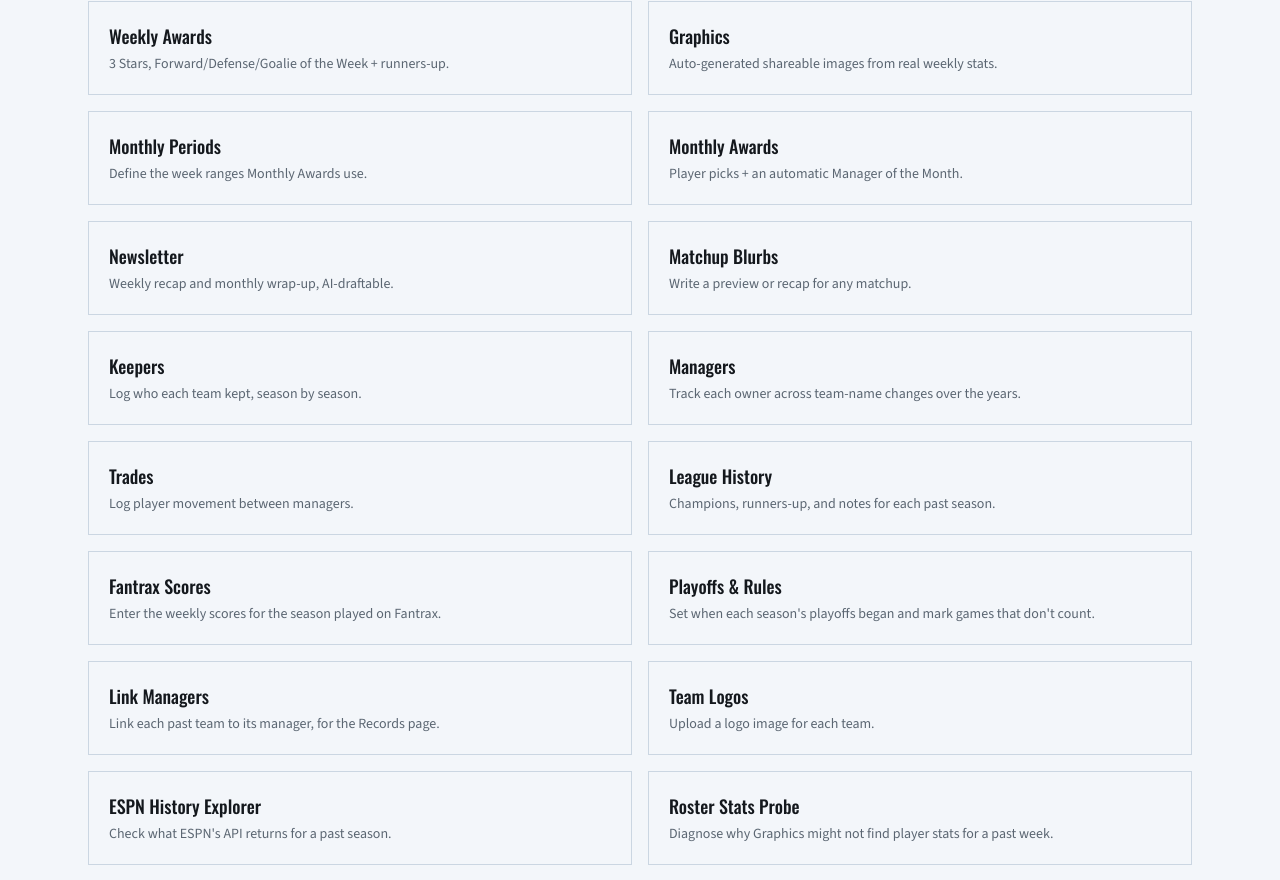
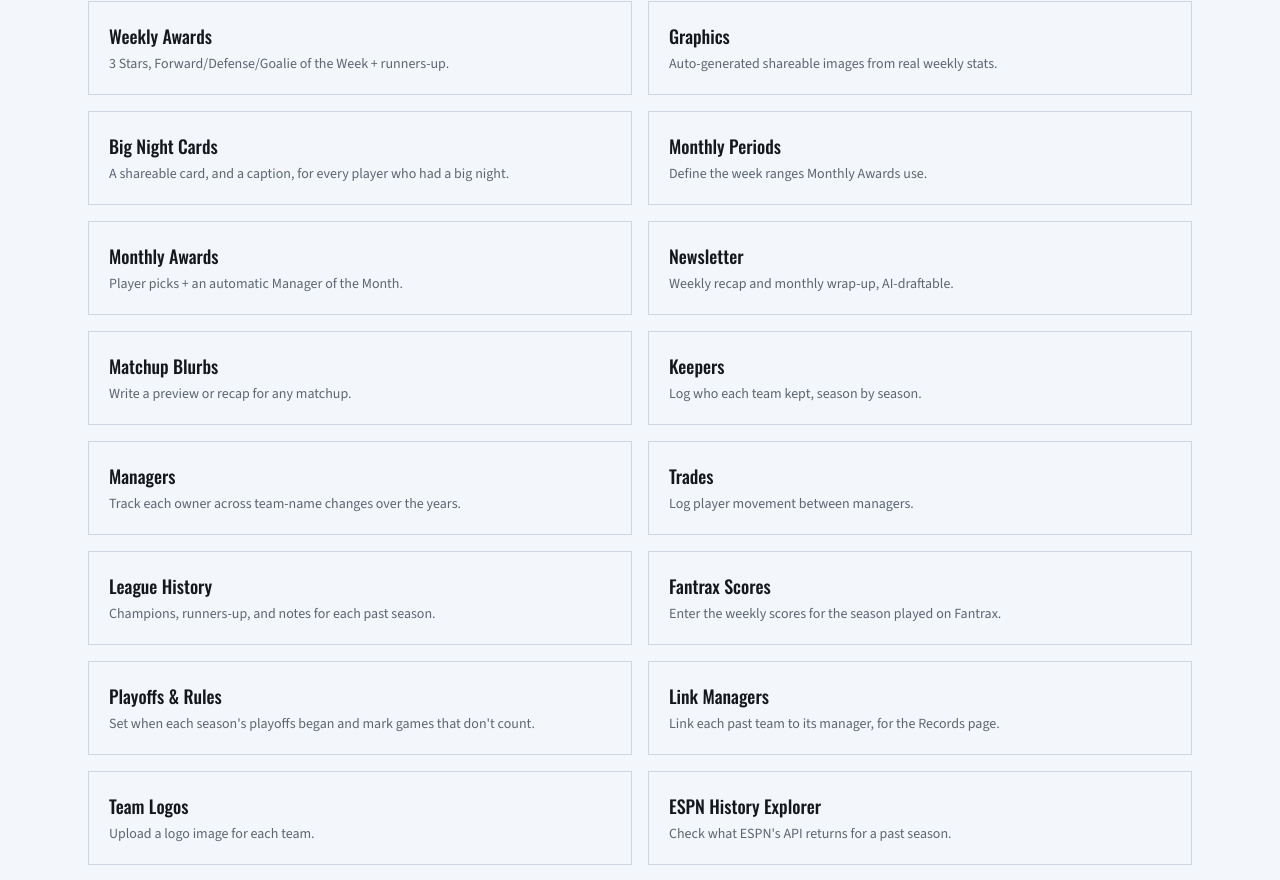
Before and after one commit to DrWaller/League-Hub, a Next.js app: page /admin in a window 1280 px wide. Shown: the part 1060-1940 px from the top of the page. Built offline with nearby package versions, Linux system fonts and the light colour scheme.

Commit message:
Add files via upload

```diff
--- a/app/admin/page.tsx
+++ b/app/admin/page.tsx
@@ -15,6 +15,7 @@ export default async function AdminDashboard() {
     { href: "/admin/weekly", label: "Weekly Checklist", desc: "One page for the weekly routine: blurbs, awards, writeup, graphics, power rankings, luck chart." },
     { href: "/admin/awards", label: "Weekly Awards", desc: "3 Stars, Forward/Defense/Goalie of the Week + runners-up." },
     { href: "/admin/graphics", label: "Graphics", desc: "Auto-generated shareable images from real weekly stats." },
+    { href: "/admin/big-night-cards", label: "Big Night Cards", desc: "A shareable card, and a caption, for every player who had a big night." },
     { href: "/admin/monthly-periods", label: "Monthly Periods", desc: "Define the week ranges Monthly Awards use." },
     { href: "/admin/monthly-awards", label: "Monthly Awards", desc: "Player picks + an automatic Manager of the Month." },
     { href: "/admin/newsletter", label: "Newsletter", desc: "Weekly recap and monthly wrap-up, AI-draftable." },
```
